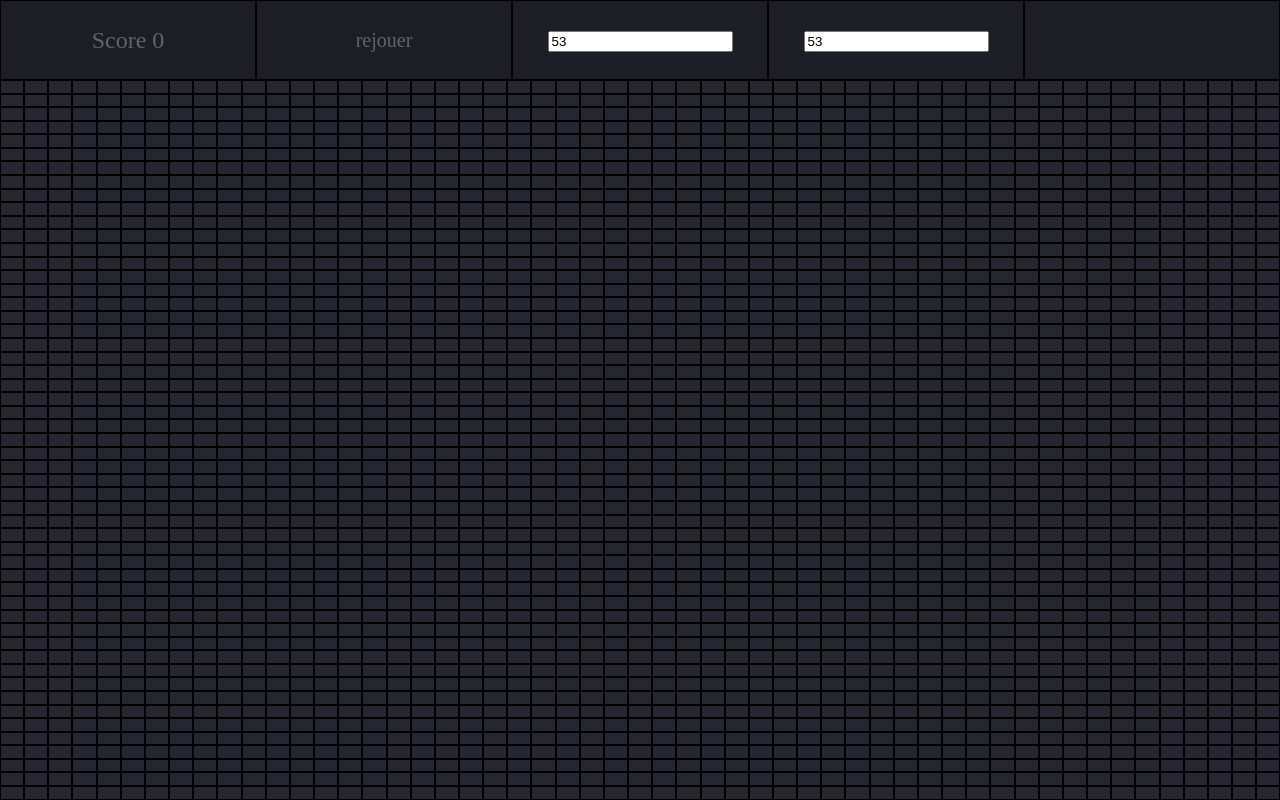
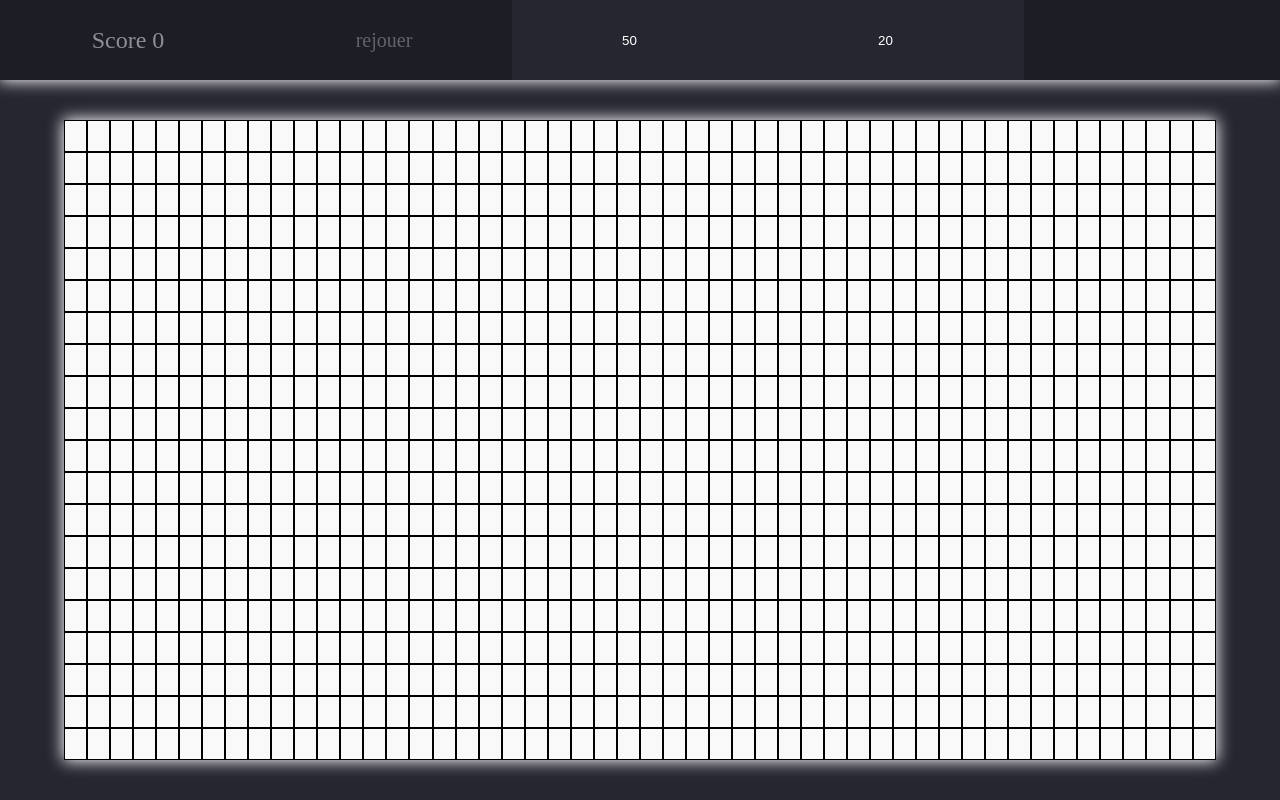
Before and after one commit to Alex3211/Vue-Minesweeper, a Vue app: page / in a window 1280 px wide. Built offline with nearby package versions, Linux system fonts and the light colour scheme.

Commit message:
stable version - v 1.0.2

```diff
--- a/src/App.vue
+++ b/src/App.vue
@@ -1,13 +1,35 @@
 <template>
   <div id="app">
+    <Loader v-show="getLoading"/>
     <router-view/>
   </div>
 </template>
+
+<script>
+import { mapGetters } from 'vuex'
+import Loader from '@/components/Loader'
+
+export default {
+  name: 'App',
+  components: {
+    Loader
+  },
+  computed: {
+    ...mapGetters(['getLoading'])
+  }
+}
+</script>
 
 <style lang="scss">
 * {
   margin: 0;
   box-sizing: border-box;
+  -webkit-touch-callout: none; /* iOS Safari */
+  -webkit-user-select: none; /* Safari */
+  -khtml-user-select: none; /* Konqueror HTML */
+  -moz-user-select: none; /* Firefox */
+  -ms-user-select: none; /* Internet Explorer/Edge */
+  user-select: none;
 }
 body,
 #app {
--- a/src/components/Grid/Cell.vue
+++ b/src/components/Grid/Cell.vue
@@ -1,8 +1,16 @@
 <template>
-  <div class="Cell" :style="`width: calc(100% / ${getX})`" :class="cellClass" @click="cellClick">
-    <!-- {{cell.value}} -->
-    <!-- {{cell.bombe}} -->
-  </div>
+  <div class="Cell"
+   :style="`width: calc(100% / ${getX})`"
+   :class="{
+     green: (this.cell.used && this.cell.value >= 0 && !this.cell.bombe),
+     red: (this.cell.used && this.cell.value === 0 && this.cell.bombe),
+     first: cell.value === 1,
+     second: cell.value === 2,
+     third: cell.value === 3,
+     hidden: cell.value === 0
+    }"
+    @click="cellClick"
+    v-html="(cell.value !== 0 && cell.used) ? cell.value : ''"/>
 </template>
 
 <script>
@@ -20,7 +28,9 @@
   computed: {
     ...mapGetters([
       'array',
-      'getX'
+      'getX',
+      'getGameBreak',
+      'getLoading'
     ]),
     cellClass: function () {
       if (this.cell.used && this.cell.value >= 0 && !this.cell.bombe) {
@@ -34,7 +44,7 @@
   },
   methods: {
     cellClick () {
-      if (!this.cell.used) {
+      if (!this.cell.used && !this.getGameBreak && !this.getLoading) {
         this.$store.dispatch('setClick', { id: this.cell.id })
       }
     }
@@ -44,12 +54,13 @@
 
 <style scoped lang="scss">
 .Cell {
+  background: #F9F9F9;
   display: flex;
   justify-content: center;
   align-items: center;
-  font-size: 24px;
+  font-size: 18px;
   border: 1px solid black;
-  color: grey;
+  color: #F9F9F9;
   &:hover {
     cursor: pointer;
   }
@@ -60,14 +71,28 @@
     -ms-transition: background-color 0.2s linear;
     transition: background-color 0.2s linear;
     color: black;
+    &.hidden {
+      color: #e30613;
+    }
   }
 
   &.green {
-    background-color: #318eaf;
+    background-color: #bebebe;
     -webkit-transition: background-color 0.2s linear;
     -ms-transition: background-color 0.2s linear;
     transition: background-color 0.2s linear;
-    color: black;
+    &.first {
+      color: #0000FF;
+    }
+    &.second {
+      color: #008200;
+    }
+    &.third {
+      color: #FF0000;
+    }
+    &.hidden {
+      color: #bebebe;
+    }
   }
 }
 </style>
--- a/src/components/Grid/Index.vue
+++ b/src/components/Grid/Index.vue
@@ -35,9 +35,12 @@
 
 <style scoped lang="scss">
 .Grid {
-  width: 100vw;
-  height: 90vh;
+  width: 90vw;
+  height: 80vh;
   padding: 0;
-  margin: 0;
+  margin: 5vh 5vw;
+  -webkit-box-shadow: 0px 0px 15px 1px rgba(255,255,255,1);
+-moz-box-shadow: 0px 0px 15px 1px rgba(255,255,255,1);
+box-shadow: 0px 0px 15px 1px rgba(255,255,255,1);
 }
 </style>
--- a/src/components/Grid/Row.vue
+++ b/src/components/Grid/Row.vue
@@ -1,7 +1,7 @@
 <template>
-  <div class="Row" :style="`height: calc(90vh / ${Number(getY)+1})`">
-    <Cell v-for='(cell, index) in row' :key="'cell'+index+cell.y+cell.x" :cell="cell"/>
-  </div>
+  <div class="Row" :style="`height: calc(100% / ${getY})`">
+      <Cell v-for='(cell, index) in row' :key="'cell'+index+cell.y+cell.x" :cell="cell"/>
+    </div>
 </template>
 
 <script>
@@ -11,28 +11,20 @@
 export default {
   name: 'Row',
   data: function () {
-    return {
-    }
+    return {}
   },
   props: {
     row: Array
   },
-  created () {
-  },
-  mounted () {
-  },
+  created () {},
+  mounted () {},
   computed: {
-    ...mapGetters([
-      'array',
-      'getY',
-      'getX'
-    ])
+    ...mapGetters(['array', 'getY', 'getX'])
   },
   components: {
     Cell
   },
-  methods: {
-  }
+  methods: {}
 }
 </script>
 
@@ -40,6 +32,6 @@
 .Row {
   display: flex;
   width: 100%;
-  // min-height: 64px;
 }
+
 </style>
--- /dev/null
+++ b/src/components/Loader.vue
@@ -0,0 +1,49 @@
+<div class="loader"></div>
+<template>
+  <div class="content">
+    <div class="Loader" />
+  </div>
+</template>
+
+<script>
+export default {
+  name: 'Loader',
+  data: function () {
+    return {}
+  },
+  mounted () {},
+  computed: {},
+  methods: {}
+}
+</script>
+
+<style scoped lang="scss">
+.content {
+  position: absolute;
+  top: 0;
+  bottom: 0;
+  right: 0;
+  left: 0;
+  background: rgba(0, 0, 0, 0.8);
+  display: flex;
+  justify-content: center;
+  align-items: center;
+  .Loader {
+    border: 50px solid #f3f3f3; /* Light grey */
+    border-top: 50px solid rgba(0, 0, 0, 0); /* Blue */
+    border-radius: 50%;
+    width: 220px;
+    height: 220px;
+    animation: spin 0.8s linear infinite;
+  }
+}
+
+@keyframes spin {
+  0% {
+    transform: rotate(0deg);
+  }
+  100% {
+    transform: rotate(360deg);
+  }
+}
+</style>
--- a/src/components/Nav.vue
+++ b/src/components/Nav.vue
@@ -1,9 +1,10 @@
 <template>
   <div class="menu">
-    <div class="btn" v-for="(menu, index) in menuContent" :key="'menu'+index">
-      {{(menu.fv === 'Score') ? `${menu.fv} ${score}` : (menu.fv === 'rejouer') ? `${menu.fv}` : ''}}
-      <div v-show="menu.fv === 'Longueur'"> <input v-model="XModel" type="number" name="a" id="e"> </div>
-      <div v-show="menu.fv === 'Largeur'"> <input v-model="YModel" type="number" name="a" id="e"> </div>
+    <div class="btn" v-for="(menu, index) in menuContent" :key="'menu'+index" @click=" (menu.fv === 'rejouer') ? $store.dispatch('generateArray') : null">
+      <div v-if="menu.fv === 'Score'">{{`${menu.fv} ${score}`}}</div>
+      <div v-if="menu.fv === 'rejouer'">{{`${menu.fv}`}}</div>
+      <input v-show="menu.fv === 'Longueur'" v-model="XModel" type="number" name="a" id="e">
+      <input v-show="menu.fv === 'Largeur'" v-model="YModel" type="number" name="a" id="e">
     </div>
   </div>
 </template>
@@ -48,7 +49,7 @@
         this.$store.dispatch('setX', { x: val })
       },
       get: function () {
-        return this.getX + 1
+        return this.getX
       }
     },
     YModel: {
@@ -56,7 +57,7 @@
         this.$store.dispatch('setY', { y: val })
       },
       get: function () {
-        return this.getY + 1
+        return this.getY
       }
     }
 
@@ -75,7 +76,6 @@
   .btn {
     width: 20%;
     font-size: 20px;
-    border: 1px solid black;
     display: flex;
     justify-content: center;
     align-items: center;
@@ -84,7 +84,15 @@
   .btn:hover {
     font-size: 24px;
     cursor: pointer;
-    color: #626468;
+    color: #8e9094;
+  }
+  input {
+    padding: 0px 43%;
+    height: 100%;
+    width: 100%;
+    border: none;
+    background: #262631;
+    color: white;
   }
 }
 </style>
--- a/src/mixin.js
+++ b/src/mixin.js
@@ -30,15 +30,14 @@
         adjacentValidCase.push(array[originValues.y + y][originValues.x + x])
     }
   }
-  console.log(adjacentValidCase.length)
   return adjacentValidCase
 }
 export default {
   generateArray: (y, x) => {
     let array = []
-    for (let rowIndex = 0; rowIndex <= y; rowIndex++) {
+    for (let rowIndex = 0; rowIndex < y; rowIndex++) {
       let row = []
-      for (let colIndex = 0; colIndex <= x; colIndex++) {
+      for (let colIndex = 0; colIndex < x; colIndex++) {
         row.push({
           bombe: false,
           value: 0,
--- a/src/store.js
+++ b/src/store.js
@@ -11,11 +11,11 @@
     score: 0,
     win: false,
     gameBreak: false,
+    loading: false,
     settings: {
-      y: 52,
-      x: 52
+      y: 20,
+      x: 50
     },
-    loading: false
   },
   getters: {
     array: (state, getters) => {
@@ -32,11 +32,13 @@
     },
     getLoading: (state, getters) => {
       return state.loading
+    },
+    getGameBreak: (state, getters) => {
+      return state.gameBreak
     }
   },
   mutations: {
-    generateArray (state) {
-      state.loading = true
+    generateArray(state) {
       state.array = []
       state.score = 0
       state.win = false
@@ -46,47 +48,56 @@
       array = mixin.setNumber(array, mixin.AdjacentBomb)
       state.array = array
       state.score = 0
-      state.loading = false
     },
-    setClick (state, payload) {
-      state.loading = true
+    setClick(state, payload) {
       const result = mixin.CheckCase(payload, state.array, mixin.CheckCase, false)
       state.win = result.win
       state.gameBreak = result.gameBreak
       state.score = state.score + result.score
       state.array = result.array
-      state.loading = false
     },
-    setX (state, payload) {
+    setX(state, payload) {
       state.loading = true
       state.settings.x = payload.x
       state.loading = false
     },
-    setY (state, payload) {
+    setY(state, payload) {
       state.loading = true
       state.settings.y = payload.y
       state.loading = false
     },
+    setLoading(state) {
+      state.loading = !state.loading
+    },
   },
   actions: {
-    generateArray (context) {
+    generateArray(context) {
       context.commit('generateArray')
     },
-    setClick (context, payload) {
+    setClick(context, payload) {
+      context.commit('setLoading')
       context.commit('setClick', payload)
+      context.commit('setLoading')
     },
-    setX (context, payload) {
+    setX(context, payload) {
+      context.commit('setLoading')
       context.commit('setX', payload)
       context.commit('generateArray', payload)
+      context.commit('setLoading')
     },
-    setY (context, payload) {
+    setY(context, payload) {
+      context.commit('setLoading')
       context.commit('setY', payload)
       context.commit('generateArray', payload)
+      context.commit('setLoading')
     },
-    resetGame (context, payload) {
-      new Promise((resolve, reject) => {
-        resolve(context.commit('generateArray', payload))
-      })
+    resetGame(context, payload) {
+      context.commit('setLoading')
+      context.commit('generateArray', payload)
+      context.commit('setLoading')
+    },
+    setLoading(context, payload) {
+      context.commit('setLoading')
     }
   }
 })
--- a/src/views/Home.vue
+++ b/src/views/Home.vue
@@ -22,4 +22,9 @@
 .home {
   height: 100%;
 }
+.nav {
+    -webkit-box-shadow: 0px 0px 15px 1px rgba(255,255,255,1);
+-moz-box-shadow: 0px 0px 15px 1px rgba(255,255,255,1);
+box-shadow: 0px 0px 15px 1px rgba(255,255,255,1);
+}
 </style>
```
